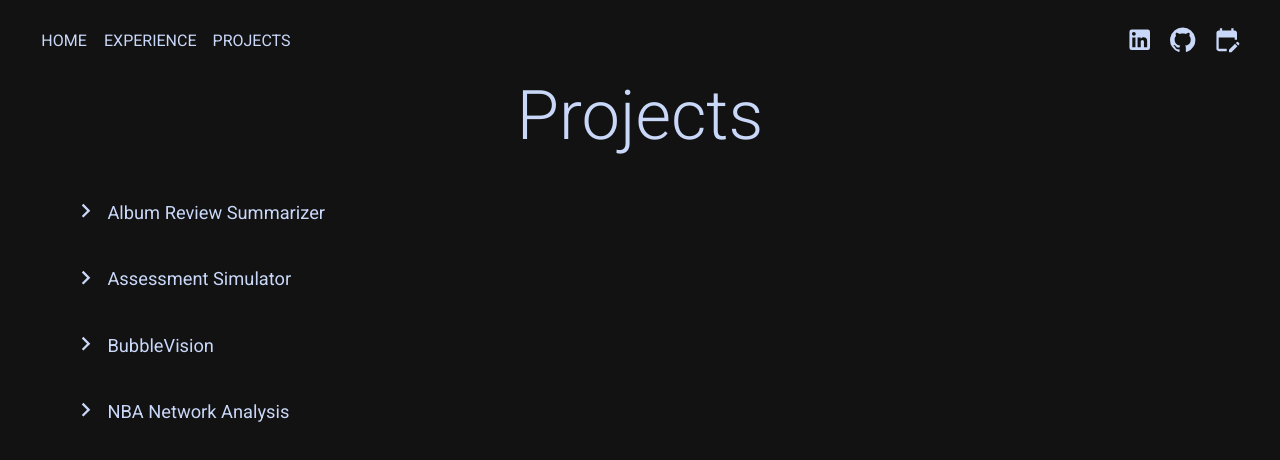
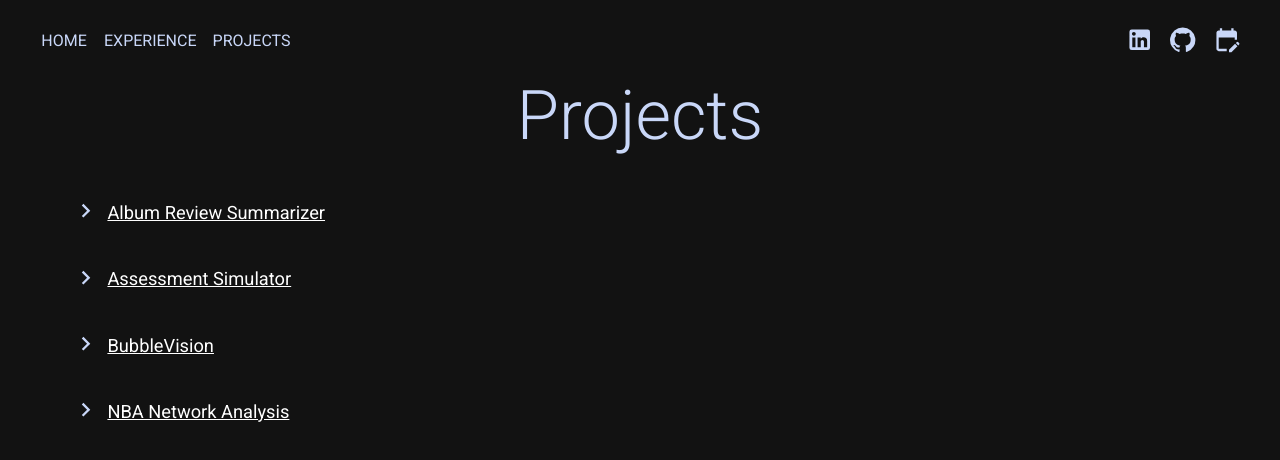
Before and after one commit to Xenox473/avd-folio, a Next.js app: page /projects in a window 1280 px wide. Shown: the top 460 px of the page. Built offline with nearby package versions, Linux system fonts and the light colour scheme.

Commit message:
Add repo links

```diff
--- a/src/app/components/timeline.tsx
+++ b/src/app/components/timeline.tsx
@@ -56,10 +56,16 @@ export const Timeline = ({ steps }: TimelineProps) => {
                 flexDirection: 'column'
               }}>
                 <Typography variant='body1'>
-                  {step.title}
+                  {step.caption?.includes("https") ?
+                    <a href={step.caption} style={{ color: 'white' }}> {step.title} </a>
+                    : step.title
+                  }
                 </Typography>
                 <Typography variant='caption'>
-                  {step.caption}
+                  {step.caption?.includes("https") ?
+                    ""
+                    : step.caption
+                  }
                 </Typography>
               </div>
             </div>
--- a/src/data/projects.ts
+++ b/src/data/projects.ts
@@ -2,25 +2,25 @@ export const projects = [
   {
     title: "Album Review Summarizer",
     description: ["Used various large language transformer models alongside clustering and graph based algorithms for Retrieval Augmented Generation (RAG) to generate holistic summaries of album reviews on 1001albumgenerators.com"],
-    githubLink: "https://github.com/Xenox473/review_summarizer",
+    caption: "https://github.com/Xenox473/review_summarizer",
     skills: ["Natural Language Processing", "Scraping", "Clustering", "Graph Ranking", "Generative AI", "Transformers"]
   },
   {
     title: "Assessment Simulator",
     description: ["A web app created to simulate assesment taking."],
-    githubLink: "https://github.com/Xenox473/AssessmentSim",
+    caption: "https://github.com/Xenox473/AssessmentSim",
     skills: ["Ruby on Rails", "React", "Docker", "PostgreSQL"]
   },
   {
     title: "BubbleVision",
     description: ["Trained Faster R-CNN and YoloV5 models using Pytorch to detect comic book panels and speech bubbles in order to further academic research efforts in digitizing comic books."],
-    githubLink: "https://github.com/Xenox473/BubbleVision",
+    caption: "https://github.com/Xenox473/BubbleVision",
     skills: ["Computer Vision", "Faster R-CNN", "YoloV5", "Pytorch", "Segmentation"]
   },
   {
     title: "NBA Network Analysis",
     description: ["An analysis of NBA matchups during the 2021-2022 regular season using network science techniques."],
-    githubLink: "https://github.com/Xenox473/NBA-Network-Analysis",
+    caption: "https://github.com/Xenox473/NBA-Network-Analysis",
     skills: ["Network Science", "Clustering", "PageRank"]
   }
 ];
```
